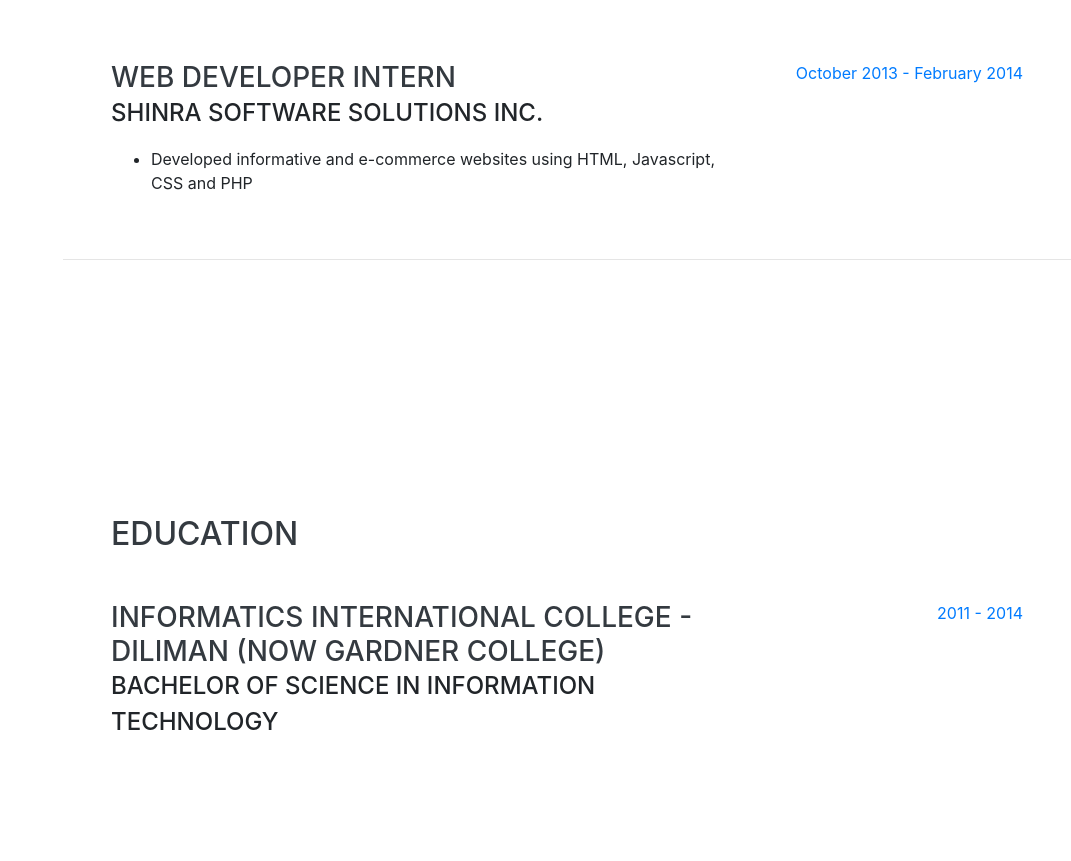
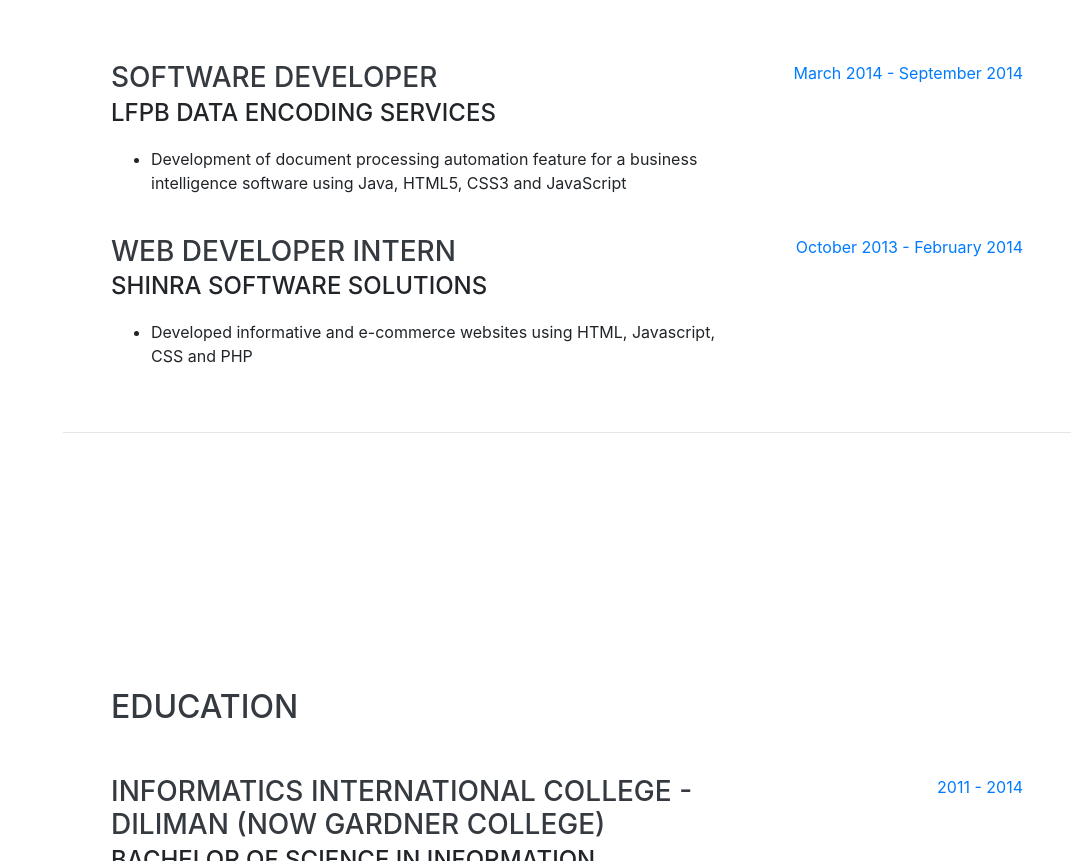
Before and after one commit to neiljc07/neiljc07.github.io, a website with bundled scripts: page index.html in a window 1280 px wide. Shown: the part 3497-4358 px from the top of the page, without its empty margins (209-1280 px from the left). Built offline with nearby package versions, Linux system fonts and the light colour scheme; a web font is replaced by a local one.

Commit message:
Work exp

```diff
--- a/index.html
+++ b/index.html
@@ -334,8 +334,23 @@
 
         <div class="resume-item d-flex flex-column flex-md-row justify-content-between">
           <div class="resume-content">
+            <h3 class="mb-0">Software Developer</h3>
+            <div class="subheading mb-3">LFPB Data Encoding Services</div>
+            <ul>
+              <li>Development of document processing automation feature for a business intelligence software using Java, HTML5, CSS3 and JavaScript</li>
+            </ul>
+          </div>
+          <div class="resume-date text-md-right">
+            <span class="text-primary">March 2014 - September 2014</span>
+          </div>
+        </div>
+
+        <br>
+
+        <div class="resume-item d-flex flex-column flex-md-row justify-content-between">
+          <div class="resume-content">
             <h3 class="mb-0">Web Developer Intern</h3>
-            <div class="subheading mb-3">Shinra Software Solutions Inc.</div>
+            <div class="subheading mb-3">Shinra Software Solutions</div>
             <ul>
               <li>Developed informative and e-commerce websites using HTML, Javascript, CSS and PHP</li>
             </ul>
```
